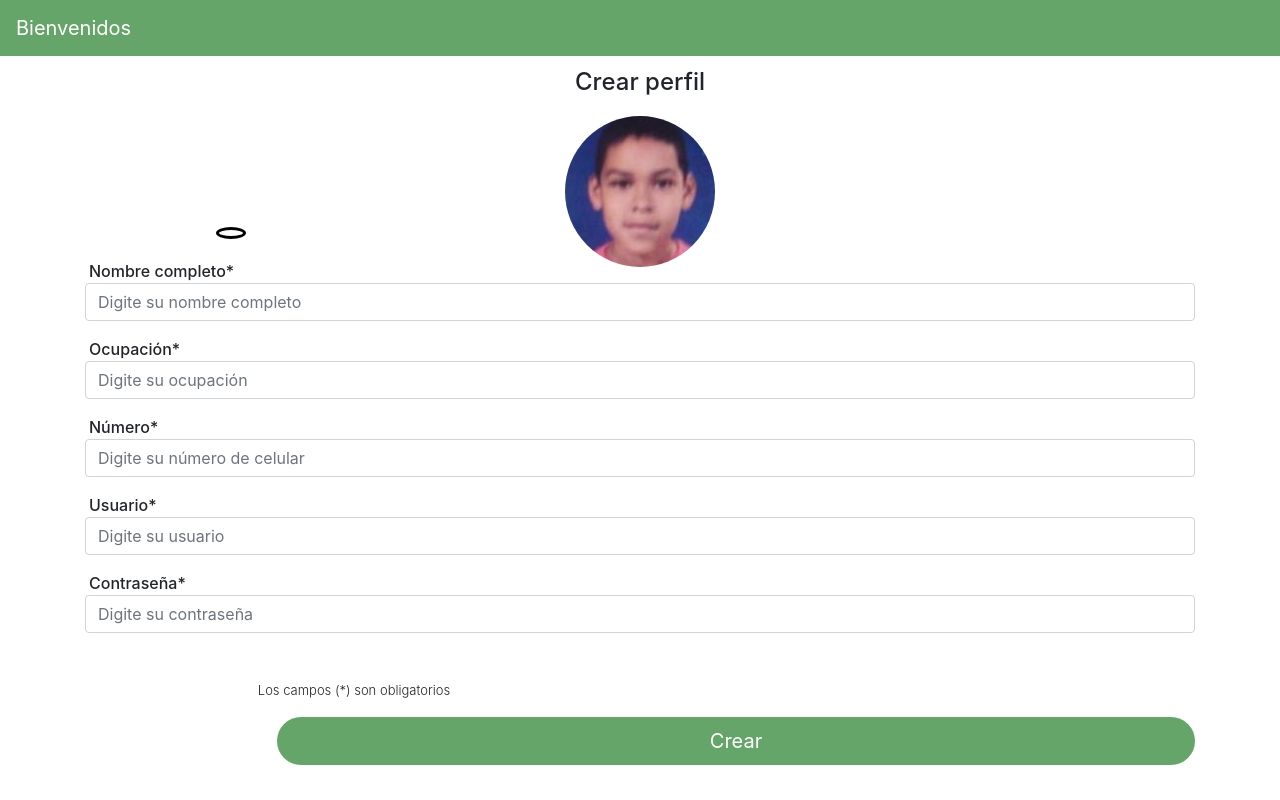
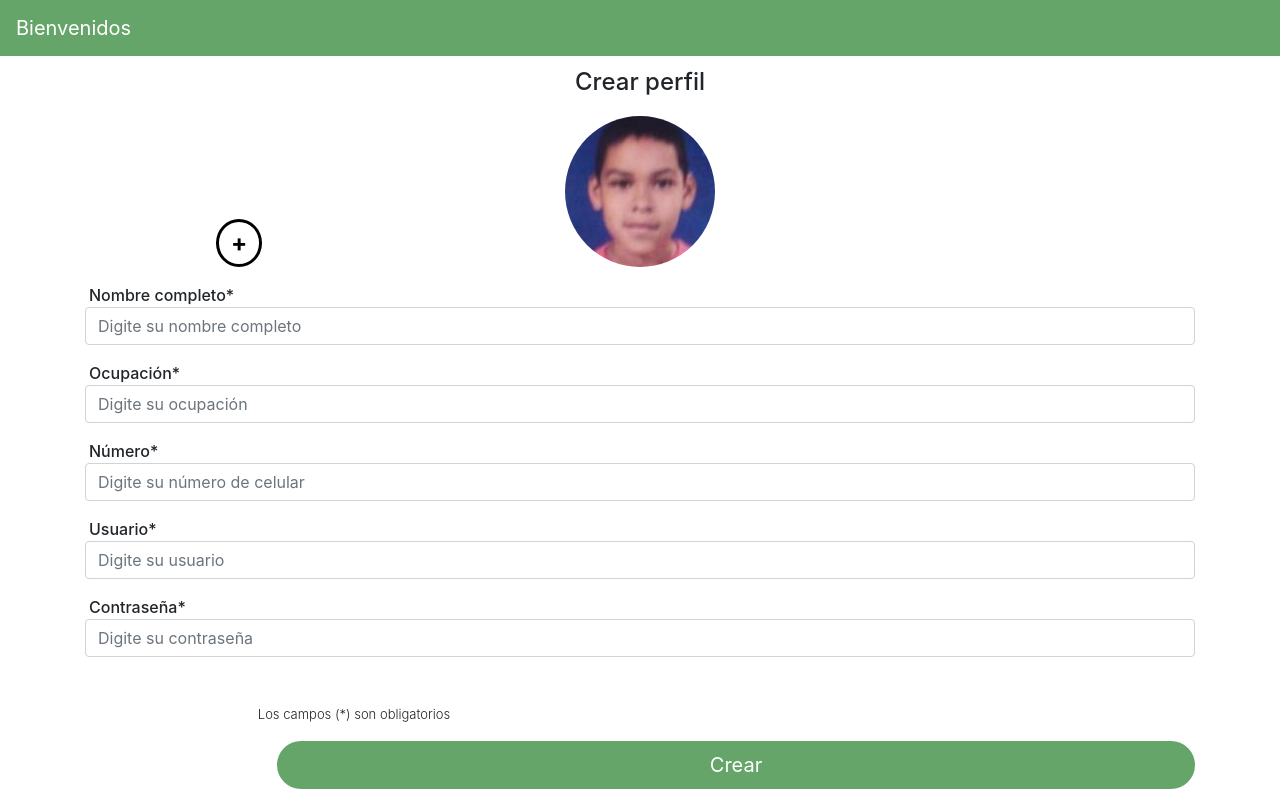
Before and after one commit to valen715/afiline, a React (Create React App) app: page /registro in a window 1280 px wide. Built offline with nearby package versions, Linux system fonts and the light colour scheme.

Commit message:
boton que se me olvidó

```diff
--- a/src/components/Registro.jsx
+++ b/src/components/Registro.jsx
@@ -21,6 +21,7 @@ const Registro = () => {
         <button
           type="button"
           className="btn btn-outline-dark rounded-circle font-weight-bolder">
+            +
         </button>
       </div>
 
```
